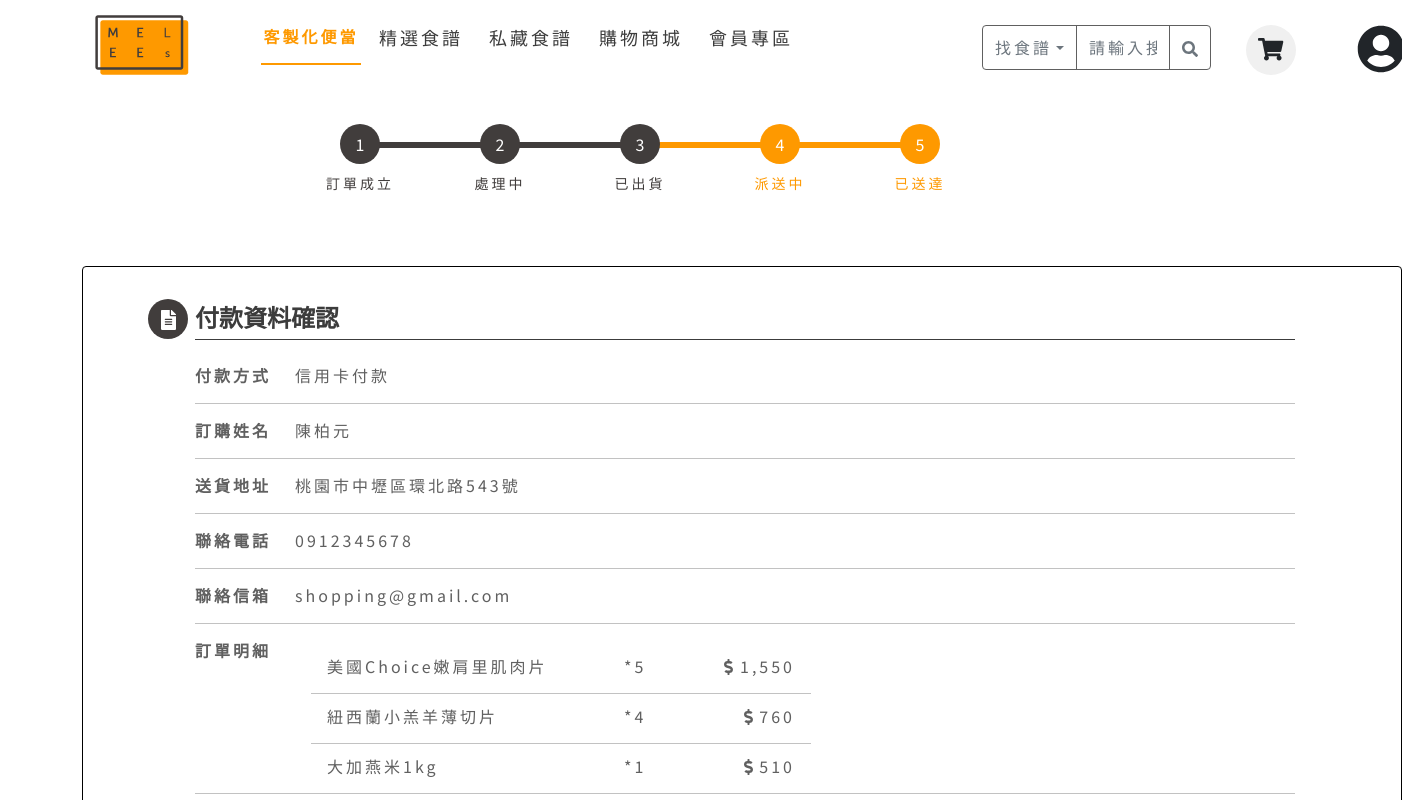
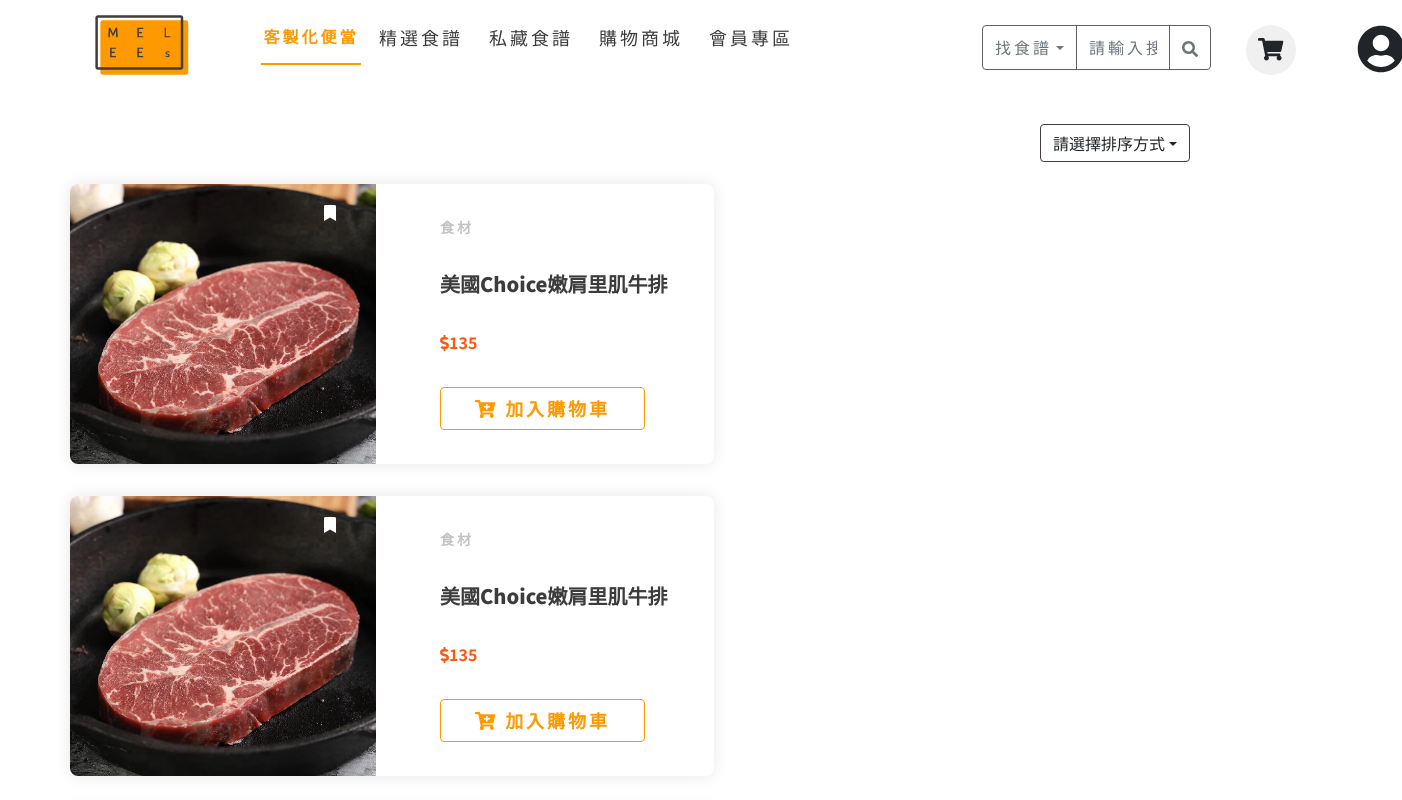
Before and after one commit to gemini497586/melees, a React (Create React App) app in the folder frontend/: page / in a window 1280 px wide. Shown: the top 800 px of the page, 1402 px wide, since content can reach past the window. Built offline with nearby package versions, Linux system fonts and the light colour scheme.

Commit message:
0902晚上 柏元

```diff
--- a/frontend/src/App.js
+++ b/frontend/src/App.js
@@ -21,7 +21,7 @@ import SortingBar from './pages/market/SortingBar'
 
 // 商城主頁
 import MarketMainPage from './pages/market/MarketMainPage'
-import Paging from './pages/market/Paging'
+import Paging from './component/Paging'
 
 // 商品詳細頁面
 import ProductDetails from './pages/market/ProductDetails'
@@ -70,22 +70,21 @@ function App() {
       <CardShopping />
       <CardPrivateRecipe /> */}
 
-      {/* <SortingBar /> */}
-      {/* <div className="t60"></div> */}
+      <SortingBar />
 
-      {/* <div className="container">
+      <div className="container t60">
         <MarketMainPage />
         <MarketMainPage />
         <MarketMainPage />
         {array.map((v, i) => {
           return <Paging value={v} />
         })}
+      </div>
 
-      </div> */}
       {/* <ProductDetails /> */}
       {/* <CartDetail /> */}
       {/* <CheckoutPersonalData /> */}
-      <CheckoutConfirm />
+      {/* <CheckoutConfirm /> */}
 
       <Footer />
     </div>
--- a/frontend/src/pages/member/MemberBox.js
+++ b/frontend/src/pages/member/MemberBox.js
@@ -1,6 +1,6 @@
 import React from 'react'
 import '../../style/memberBox.css'
-import SaveBox from './compenent/SaveBox'
+import SaveBox from './component/SaveBox'
 
 function MemberBox() {
   return (
@@ -20,7 +20,6 @@ function MemberBox() {
           </div>
           <div className="member-box-bottom">
             <div className="row">
-
               <SaveBox />
               <SaveBox />
               <SaveBox />
--- a/frontend/src/style/marketMainPage.css
+++ b/frontend/src/style/marketMainPage.css
@@ -1,5 +1,5 @@
 .t60 {
-  height: 80px;
+  margin-top: 80px;
 }
 
 .product-card {
```
